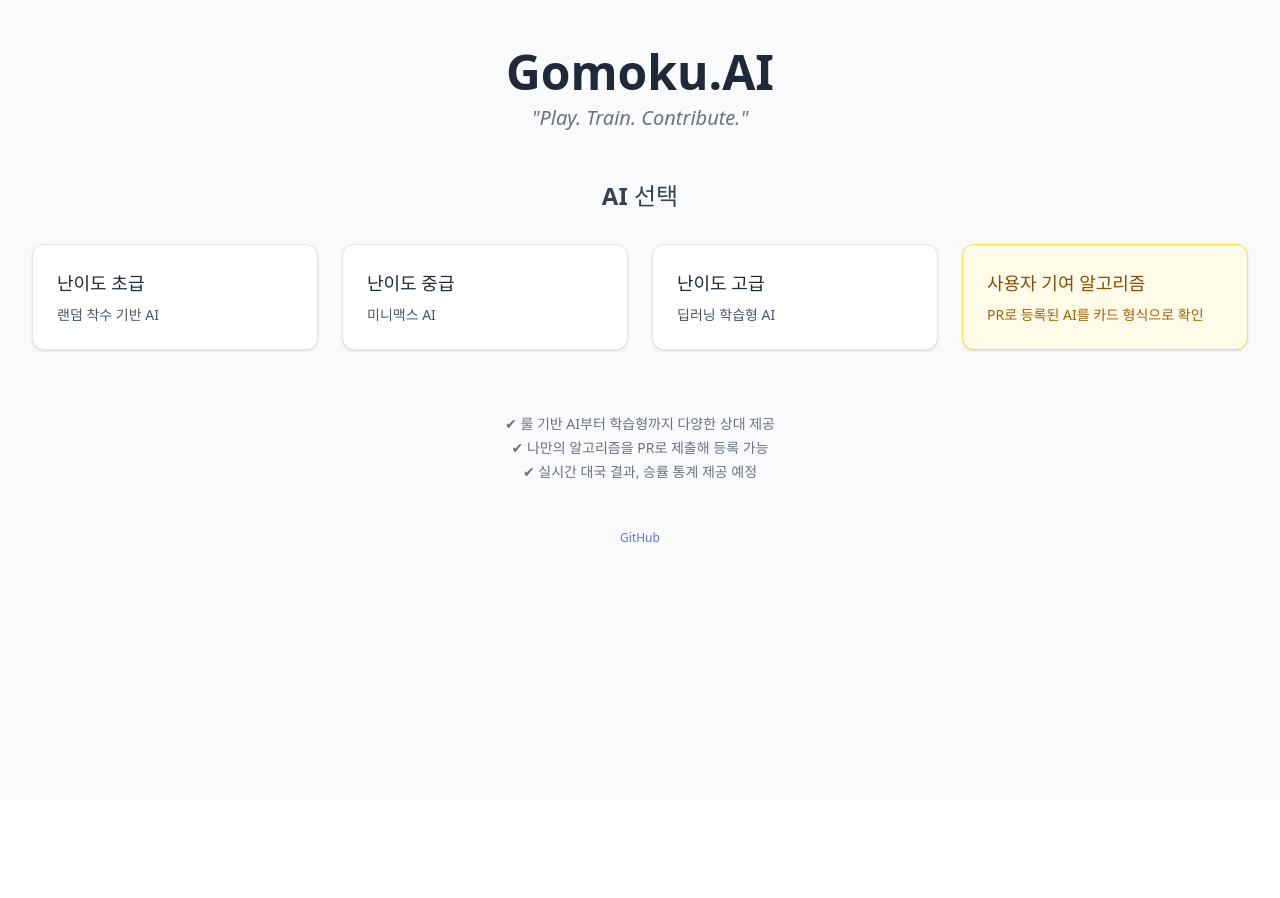
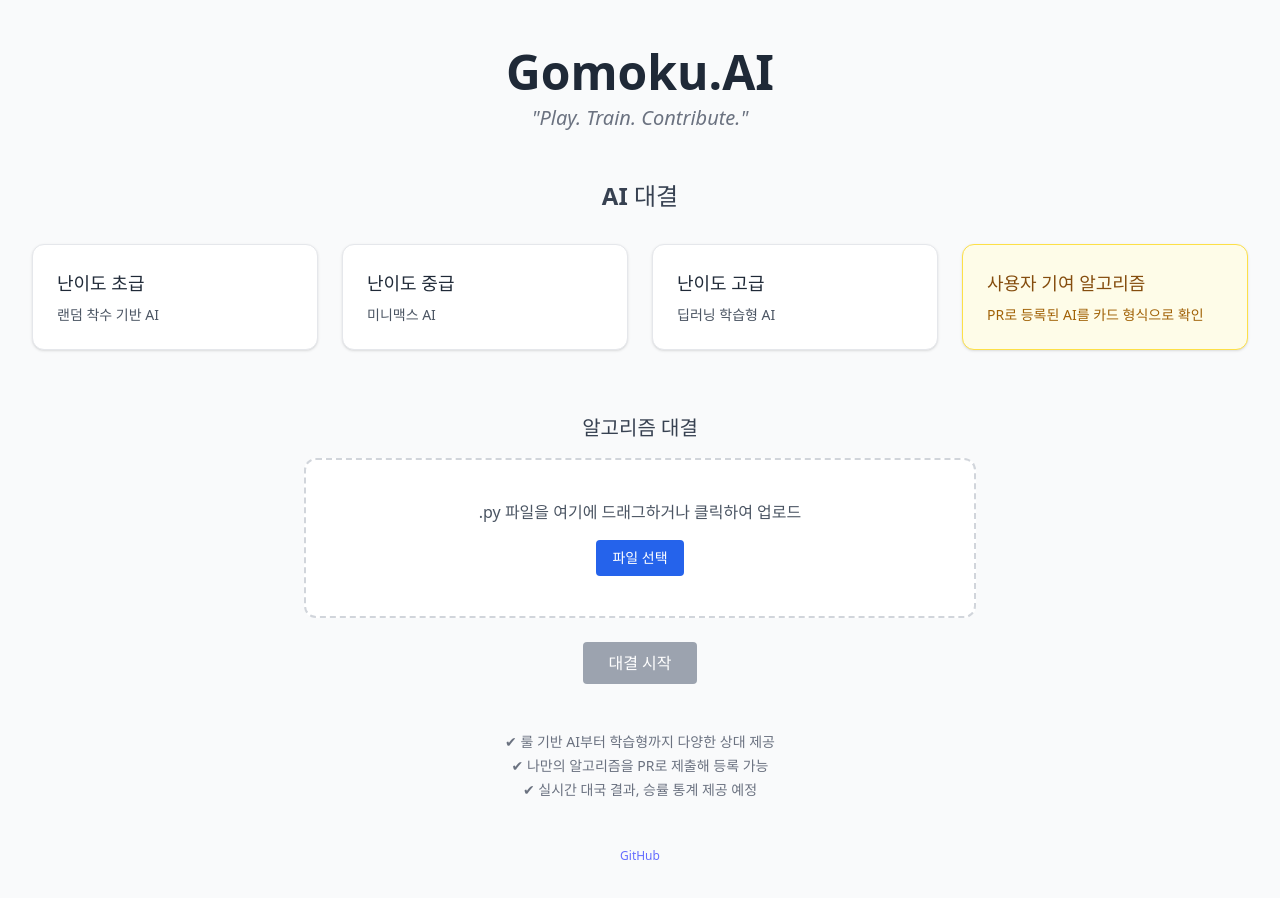
Before and after one commit to kyngre/gomoku, a React (Vite) app in the folder frontend/: page / in a window 1280 px wide. Shown: the top 898 px of the page. Before the commit the page ends 800 px from the top, so only its background shows below. Built offline with nearby package versions, Linux system fonts and the light colour scheme; no server answers.

Commit message:
Add 404  PageNotFound

```diff
--- a/frontend/src/App.jsx
+++ b/frontend/src/App.jsx
@@ -2,6 +2,7 @@ import { BrowserRouter as Router, Routes, Route } from 'react-router-dom';
 import Landing from './pages/Landing';
 import Play from './pages/Play';
 import UserAIs from "./pages/UserAIs";
+import NotFound from './pages/NotFound';
 
 function App() {
   return (
@@ -10,6 +11,7 @@ function App() {
         <Route path="/" element={<Landing />} />
         <Route path="/play/:strategy" element={<Play />} />
         <Route path="/user-ai" element={<UserAIs />} />
+        <Route path='*' element={<NotFound />} />
       </Routes>
     </Router>
   );
--- a/frontend/src/pages/Landing.jsx
+++ b/frontend/src/pages/Landing.jsx
@@ -1,6 +1,7 @@
 import { useNavigate } from "react-router-dom";
+import { useState, useCallback } from "react";
 
-// Dynamically defined AI levels (could be fetched from an API)
+// AI 선택 카드 정보
 const getAILevels = () => [
   { id: "easy", name: "난이도 초급", description: "랜덤 착수 기반 AI", path: "/play/easy" },
   { id: "medium", name: "난이도 중급", description: "미니맥스 AI", path: "/play/medium" },
@@ -9,7 +10,63 @@ const getAILevels = () => [
 
 function Landing() {
   const navigate = useNavigate();
-  const aiLevels = getAILevels(); // Dynamically get AI levels
+  const aiLevels = getAILevels();
+
+  const [file, setFile] = useState(null);
+  const [isDragging, setIsDragging] = useState(false);
+
+  // 드래그앤드랍 이벤트 핸들러
+  const handleDrop = useCallback((e) => {
+    e.preventDefault();
+    setIsDragging(false);
+    const droppedFile = e.dataTransfer.files[0];
+    if (droppedFile && droppedFile.name.endsWith(".py")) {
+      setFile(droppedFile);
+    } else {
+      alert(".py 파일만 업로드 가능합니다.");
+    }
+  }, []);
+
+  const handleDragOver = (e) => {
+    e.preventDefault();
+    setIsDragging(true);
+  };
+
+  const handleDragLeave = () => {
+    setIsDragging(false);
+  };
+
+  const handleFileChange = (e) => {
+    const selectedFile = e.target.files[0];
+    if (selectedFile && selectedFile.name.endsWith(".py")) {
+      setFile(selectedFile);
+    } else {
+      alert(".py 파일만 업로드 가능합니다.");
+    }
+  };
+
+  const handleStart = () => {
+    if (!file) return;
+    // 파일 객체를 넘기진 못하므로 여기서 FormData로 업로드 요청을 보내고 응답 결과에 따라 이동
+    const formData = new FormData();
+    formData.append("file", file);
+
+    fetch("/api/upload", {
+      method: "POST",
+      body: formData,
+    })
+      .then((res) => res.json())
+      .then((data) => {
+        if (data.success) {
+          navigate("/simulate", { state: { algoId: data.algo_id } });
+        } else {
+          alert("업로드 실패: " + data.message);
+        }
+      })
+      .catch(() => {
+        alert("서버 요청 실패");
+      });
+  };
 
   return (
     <div className="min-h-screen w-screen bg-gray-50 flex flex-col items-center py-12 px-4">
@@ -19,11 +76,9 @@ function Landing() {
         <p className="text-xl text-gray-500 italic mt-2">"Play. Train. Contribute."</p>
       </header>
 
-      {/* 카드 섹션 */}
+      {/* AI 선택 카드 */}
       <section className="w-full max-w-screen-2xl px-4 mb-16">
-        <h2 className="text-2xl font-semibold text-center text-gray-700 mb-8">AI 선택</h2>
-
-        {/* 반응형 카드 정렬 */}
+        <h2 className="text-2xl font-semibold text-center text-gray-700 mb-8">AI 대결</h2>
         <div className="grid grid-cols-1 sm:grid-cols-2 md:grid-cols-3 lg:grid-cols-4 gap-6">
           {aiLevels.map((level) => (
             <div
@@ -36,7 +91,7 @@ function Landing() {
             </div>
           ))}
 
-          {/* 사용자 기여 알고리즘 */}
+          {/* PR 기반 사용자 알고리즘 */}
           <div
             onClick={() => navigate("/user-ai")}
             className="bg-yellow-50 p-6 rounded-xl border border-yellow-300 shadow hover:shadow-lg cursor-pointer transition"
@@ -45,6 +100,45 @@ function Landing() {
             <p className="text-sm text-yellow-700">PR로 등록된 AI를 카드 형식으로 확인</p>
           </div>
         </div>
+      </section>
+
+      {/* 사용자 알고리즘 업로드 구역 */}
+      <section className="w-full max-w-2xl text-center mb-12">
+        <h2 className="text-xl font-bold text-gray-700 mb-4">알고리즘 대결</h2>
+        <div
+          onDrop={handleDrop}
+          onDragOver={handleDragOver}
+          onDragLeave={handleDragLeave}
+          className={`border-dashed border-2 rounded-xl p-10 transition ${
+            isDragging ? "border-blue-500 bg-blue-50" : "border-gray-300 bg-white"
+          }`}
+        >
+          <p className="text-gray-600 mb-2">.py 파일을 여기에 드래그하거나 클릭하여 업로드</p>
+          <input
+            type="file"
+            accept=".py"
+            onChange={handleFileChange}
+            className="hidden"
+            id="fileInput"
+          />
+          <label
+            htmlFor="fileInput"
+            className="inline-block mt-2 px-4 py-2 bg-blue-600 text-white text-sm rounded cursor-pointer hover:bg-blue-700"
+          >
+            파일 선택
+          </label>
+          {file && <p className="mt-3 text-sm text-green-700">선택된 파일: {file.name}</p>}
+        </div>
+
+        <button
+          onClick={handleStart}
+          disabled={!file}
+          className={`mt-6 px-6 py-2 rounded text-white font-semibold ${
+            file ? "bg-green-600 hover:bg-green-700" : "bg-gray-400 cursor-not-allowed"
+          }`}
+        >
+          대결 시작
+        </button>
       </section>
 
       {/* 안내문 */}
--- /dev/null
+++ b/frontend/src/pages/NotFound.jsx
@@ -0,0 +1,69 @@
+import React from 'react';
+
+export default function NotFound() {
+  const styles = {
+    container: {
+      width: '100vw',
+      height: '100vh',
+      backgroundColor: '#f4f4f4',
+      display: 'flex',
+      alignItems: 'center',
+      justifyContent: 'center',
+      padding: '20px',
+    },
+    card: {
+      background: 'rgba(255, 255, 255, 0.9)',
+      backdropFilter: 'blur(6px)',
+      borderRadius: '20px',
+      padding: '40px',
+      textAlign: 'center',
+      boxShadow: '0 6px 20px rgba(0, 0, 0, 0.1)',
+      animation: 'fadeIn 0.6s ease-out',
+    },
+    title: {
+      fontSize: '72px',
+      color: '#e53935',
+      marginBottom: '16px',
+      fontWeight: 'bold',
+    },
+    message: {
+      fontSize: '20px',
+      color: '#333',
+      marginBottom: '24px',
+    },
+    button: {
+      display: 'inline-block',
+      padding: '12px 24px',
+      backgroundColor: '#e53935',
+      color: 'white',
+      textDecoration: 'none',
+      borderRadius: '8px',
+      fontWeight: '600',
+      transition: 'background-color 0.3s ease',
+    },
+  };
+
+  return (
+    <>
+      <style>
+        {`
+          @keyframes fadeIn {
+            0% { opacity: 0; transform: scale(0.98); }
+            100% { opacity: 1; transform: scale(1); }
+          }
+          a:hover {
+            background-color: #c62828 !important;
+          }
+        `}
+      </style>
+
+      <div style={styles.container}>
+        <div style={styles.card}>
+          <h1 style={styles.title}>404</h1>
+          <p style={styles.message}>페이지를 찾을 수 없습니다</p>
+          <a href="/" style={styles.button}>메인으로 돌아가기</a>
+        </div>
+      </div>
+    </>
+  );
+}
```
